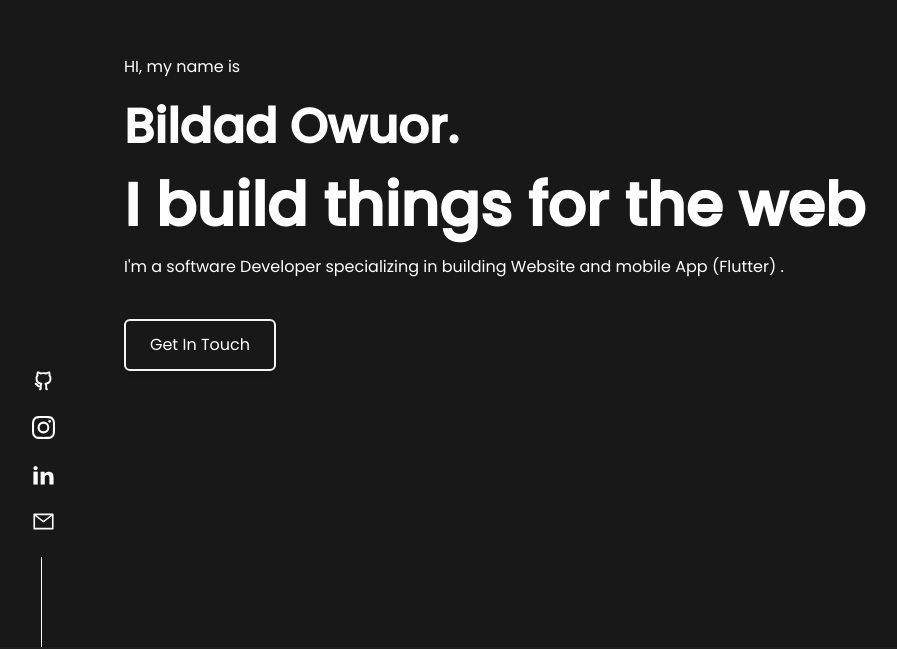
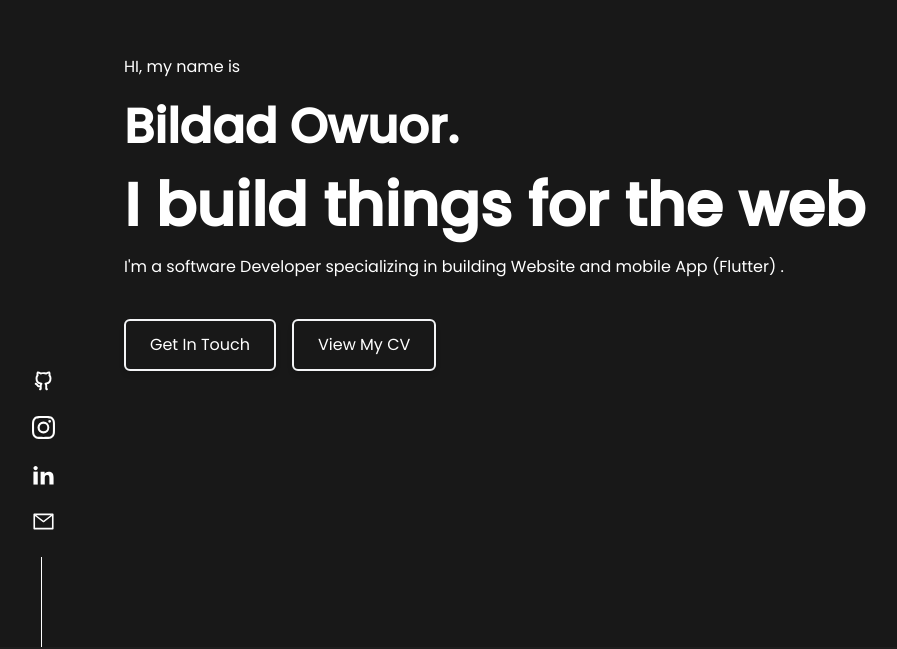
Before and after one commit to Bildad0/bildad, a React (Create React App) app: page / in a window 1280 px wide. Shown: the part 153-802 px from the top of the page, without its empty margins (4-901 px from the left). Built offline with nearby package versions, Linux system fonts and the light colour scheme.

Commit message:
updates and fixes

```diff
--- a/src/Components/Projects.js
+++ b/src/Components/Projects.js
@@ -54,7 +54,7 @@ const Projects = () => {
 
                                         </div>
                                         <div className="ProjectCta  ">
-                                            <a href="" target="_blank" rel="noopener noreferrer" className=" text-2xl mb-3 " > <FiExternalLink /> </a>
+                                            <a href={item.link} target="_blank" rel="noopener noreferrer" className=" text-2xl mb-3 " > <FiExternalLink /> </a>
                                             <a href={item.link} target="_blank" rel="noopener noreferrer" className="font-medium  cool-link  " >Visit Website</a>
 
                                         </div>
--- a/src/Pages/HomePage_Folder/HomePage.js
+++ b/src/Pages/HomePage_Folder/HomePage.js
@@ -22,8 +22,9 @@ const HomePage = () => {
                     <h1 className="md:text-6xl text-4xl font-bold mb-5"  > I build things for the web </h1>
                     <p className="w-full md:w-2/3" >I'm a software Developer specializing in building  Website and mobile App (Flutter) .</p>
 
-                    <div className="pt-10">
+                    <div className="pt-10 space-x-4">
                         <button className="btn" ><a href=" mailto:bildadowuor@gmail.com">Get In Touch</a></button>
+                        <button className="btn"><a target="_blank" rel="noopener noreferrer" href="https://docs.google.com/document/d/e/2PACX-1vRQXma34WkdmSsufidtFP124gt6TAiUMPq7B2iSTCjCrEGmAJvIkAS5UN-hNQyQFJ5lGrPEFexf8O5Q/pub">View My CV</a></button>
                     </div>
                 </div>
             </div>
```
